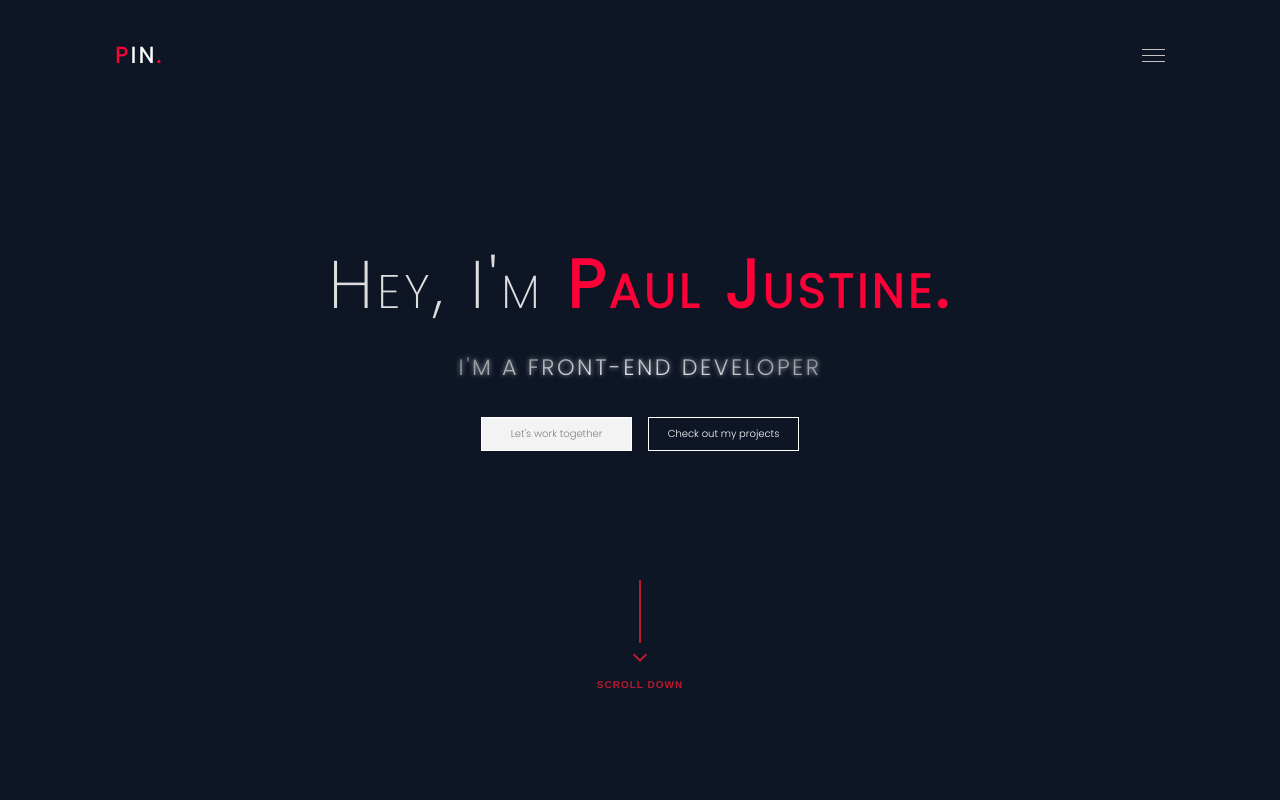
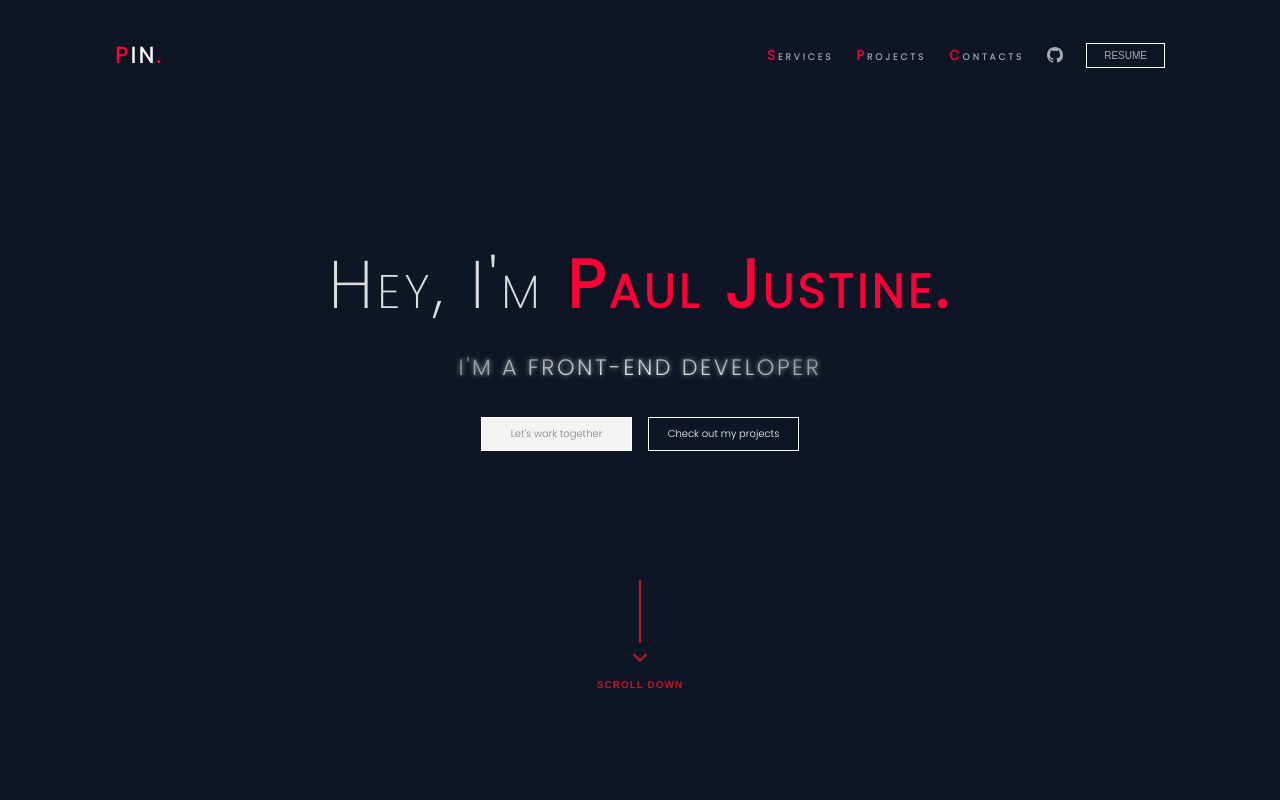
Before and after one commit to PaulPintang/Portfolio, a React (Create React App) app: page / in a window 1280 px wide. Shown: the top 800 px of the page. Built offline with nearby package versions, Linux system fonts and the light colour scheme.

Commit message:
fix: state conditional rendering conflict, add new dependency state

```diff
--- a/src/components/Nav/Nav.styled.js
+++ b/src/components/Nav/Nav.styled.js
@@ -4,7 +4,7 @@ import { Links, Flex } from "../styles/Reusable.styled";
 export const Header = styled.header`
   background-color: #0e1625;
   height: ${({ navHeight }) => (navHeight ? "66px" : "110px")};
-  height: ${({ showMenu }) => (showMenu ? "100vh" : "")};
+  height: ${({ click }) => (click ? "100vh" : "")};
 
   position: fixed;
   top: 0;
@@ -24,9 +24,8 @@ export const Header = styled.header`
 `;
 
 export const NavLinks = styled(Links)`
+  display: ${({ showMenu }) => !showMenu && "none"};
   @media (max-width: 768px) {
-    /* display: ; */
-    /* flex-direction: ${({ showNav }) => (showNav ? "column" : "")}; */
     flex-direction: column;
     li {
       a {
@@ -38,12 +37,9 @@ export const NavLinks = styled(Links)`
 
 export const NavBar = styled(Flex)`
   @media (max-width: 768px) {
-    height: ${({ showMenu }) => (showMenu ? "100vh" : "")};
-    /* justify-content: ${({ showNav }) =>
-      showNav ? "space-between" : "center"}; */
-    /* height: 100vh; */
-    justify-content: ${({ showMenu }) =>
-      showMenu ? "center" : "space-between"};
+    height: ${({ click }) => (click ? "100vh" : "")};
+    justify-content: ${({ click }) => (click ? "center" : "space-between")};
+    transition: height 0.4s ease;
   }
 `;
 
@@ -53,21 +49,14 @@ export const Logo = styled.div`
     letter-spacing: 3px;
     color: white;
   }
-  @media (max-width: 768px) {
-    /* display: none; */
-  }
 `;
 
 export const Close = styled.div`
-  display: none;
   position: fixed;
   top: 20px;
   right: 20px;
   svg {
-    font-size: 28px;
-    color: white;
-  }
-  @media (max-width: 768px) {
-    display: unset;
+    font-size: 25px;
+    color: rgb(199, 194, 194);
   }
 `;
--- a/src/components/Nav/index.jsx
+++ b/src/components/Nav/index.jsx
@@ -5,12 +5,12 @@ import { Span, Button, ToggleNav } from "../styles/Reusable.styled";
 import { Logo, Header, NavLinks, NavBar, Close } from "./Nav.styled";
 const Nav = () => {
   const [navHeight, setNavHeight] = useState(false);
-  // const [showNav, setShowNav] = useState(false);
   const [showMenu, setShowMenu] = useState(false);
+  const [click, setClick] = useState(false);
 
-  // useEffect(() => {
-  //   showButton();
-  // }, []);
+  useEffect(() => {
+    handleShowMenu();
+  }, []);
 
   window.addEventListener("scroll", () => {
     if (window.scrollY >= 2) {
@@ -20,28 +20,32 @@ const Nav = () => {
     }
   });
 
-  const showMenuBar = () => {
+  const handleShowMenu = () => {
     if (window.innerWidth <= 768) {
       setShowMenu(false);
+      setClick(false);
     } else {
       setShowMenu(true);
+      setClick(false);
     }
   };
 
-  window.addEventListener("resize", showMenuBar);
-  // const handleShow = () => {
-  //   setShowNav(!showNav);
-  // };
-  if (showMenu) {
-    document.body.style.overflow = "hidden";
-  } else {
-    document.body.style.overflow = "unset";
-  }
+  window.addEventListener("resize", handleShowMenu);
+  // if (showMenu) {
+  //   document.body.style.overflow = "hidden";
+  // } else {
+  //   document.body.style.overflow = "unset";
+  // }
+
+  const handleClick = () => {
+    setShowMenu(!showMenu);
+    setClick(!click);
+  };
 
   return (
-    <Header navHeight={navHeight} showMenu={showMenu}>
-      <NavBar showMenu={showMenu} contain>
-        {!showMenu && (
+    <Header navHeight={navHeight} click={click}>
+      <NavBar click={click} contain>
+        {!click && (
           <Logo>
             <a href="https://paulpintang.netlify.app/" rel="noreferrer">
               <h1>
@@ -50,21 +54,20 @@ const Nav = () => {
             </a>
           </Logo>
         )}
-        {!showMenu ? (
-          <>
-            <ToggleNav onClick={() => setShowMenu(true)}>
+        <ToggleNav onClick={handleClick} showMenu={showMenu}>
           <div>
             <span></span>
             <span></span>
             <span></span>
           </div>
         </ToggleNav>
-          </>
-        ) : (
-          <NavLinks>
-            <Close onClick={() => setShowMenu(false)}>
+        {click && (
+          <Close onClick={handleClick}>
             <MdOutlineClose />
           </Close>
+        )}
+
+        <NavLinks showMenu={showMenu}>
           <li>
             <a href="#services">
               <Span>S</Span>
@@ -83,7 +86,7 @@ const Nav = () => {
               ontacts
             </a>
           </li>
-            {showMenu ? (
+          {click ? (
             <li>
               <a href="#services">
                 <Span>G</Span>
@@ -104,7 +107,6 @@ const Nav = () => {
             </a>
           </li>
         </NavLinks>
-        )}
       </NavBar>
     </Header>
   );
--- a/src/components/styles/Reusable.styled.js
+++ b/src/components/styles/Reusable.styled.js
@@ -154,7 +154,7 @@ export const ScrollTitle = styled.span`
 `;
 
 export const ToggleNav = styled.div`
-  /* display: none; */
+  display: ${({ showMenu }) => showMenu && "none"};
   div {
     display: flex;
     flex-direction: column;
@@ -165,7 +165,4 @@ export const ToggleNav = styled.div`
       height: 1px;
     }
   }
-  @media (max-width: 768px) {
-    /* display: none; */
-  }
 `;
```
Lines whose indentation alone changed are shown as unchanged.
